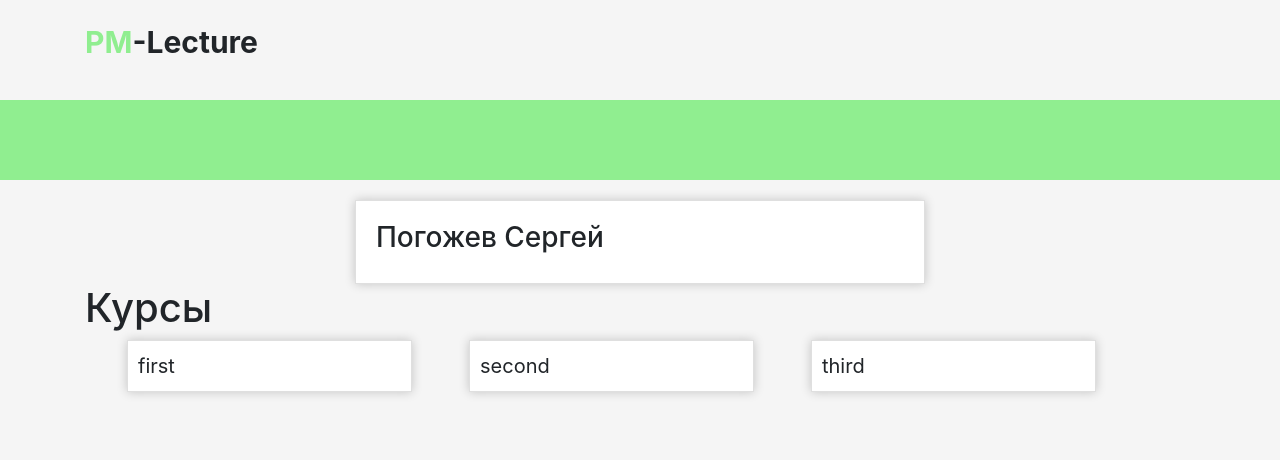
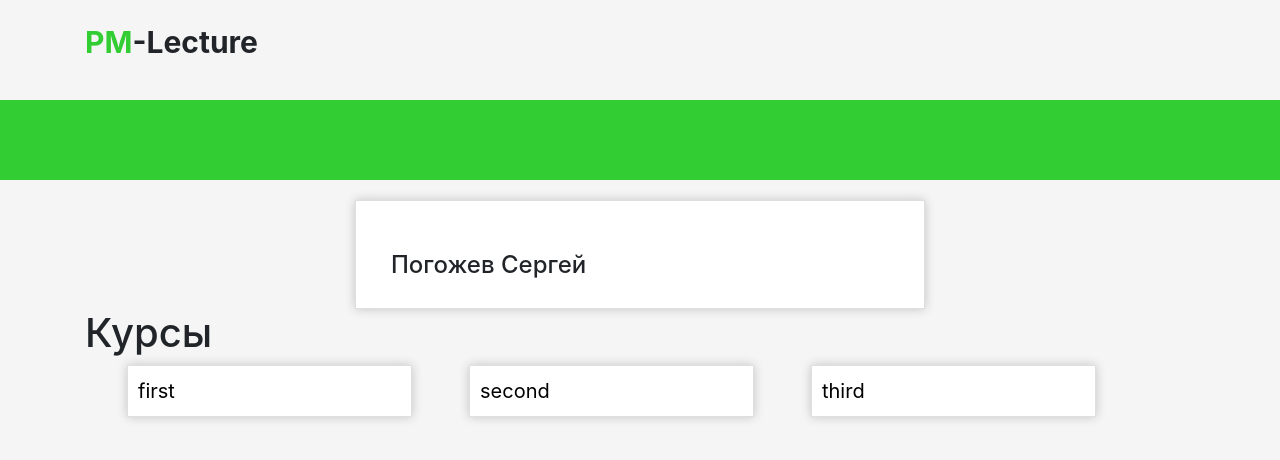
Before and after one commit to MenacingDwarf/SocialHack, a Django app: page /front/ in a window 1280 px wide. Shown: the top 460 px of the page. Run offline with Django 3.2, Linux system fonts and the light colour scheme; some libraries are stand-ins or nearby versions.

Commit message:
Teacher profile

```diff
--- a/database/models.py
+++ b/database/models.py
@@ -5,6 +5,7 @@ from django.contrib.auth.models import User
 class Student(models.Model):
     user = models.ForeignKey(User, models.CASCADE, default=1)
     name = models.CharField(max_length=30, blank=True)
+    ava = models.CharField(max_length=100, default="https://cdn.pixabay.com/photo/2014/04/02/10/25/man-303792__340.png")
     second_name = models.CharField(max_length=30, blank=True)
 
     def __str__(self):
@@ -14,6 +15,7 @@ class Student(models.Model):
 class Teacher(models.Model):
     user = models.ForeignKey(User, models.CASCADE)
     name = models.CharField(max_length=30)
+    ava = models.CharField(max_length=100, default="https://cdn.pixabay.com/photo/2014/04/02/10/25/man-303792__340.png")
     second_name = models.CharField(max_length=30)
 
     def __str__(self):
--- a/frontApp/static/style.css
+++ b/frontApp/static/style.css
@@ -16,12 +16,12 @@ body {
     margin-bottom: 40px;
 }
 .green {
-    color: lightgreen;
+    color: limegreen;
 }
 .panel {
     width: 100%;
     height: 10vh;
-    background-color: lightgreen;
+    background-color: limegreen;
 }
 .card {
     background-color: white;
@@ -33,6 +33,9 @@ body {
     padding: 20px;
     margin: auto;
 }
+.col-3 > img {
+    width: 100%;
+}
 .course-card {
     width: 25%;
     height: 30%;
@@ -40,5 +43,12 @@ body {
     max-height: 30%;
     padding: 10px;
     margin-left: 5%;
+    text-decoration: none;
+    color: black;
     margin-bottom: 5%;
 }
+.course-card:hover {
+    cursor: pointer;
+    text-decoration: none;
+    color: gray;
+}
--- a/frontApp/templates/frontApp/teacherProfile.html
+++ b/frontApp/templates/frontApp/teacherProfile.html
@@ -3,12 +3,15 @@
 {% block content %}
     <div class="container">
         <div class="row">
-            <div class="card teacher-card"><h3>{{ teacher.second_name }} {{ teacher.name }}</h3></div>
+            <div class="card teacher-card row">
+                <div class="col-3"><img src="{{ teacher.ava }}"></div>
+                <div class="col-9"><h4>{{ teacher.second_name }} {{ teacher.name }}</h4></div>
+            </div>
         </div>
         <h1>Курсы</h1>
         <div class="row">
             {% for course in courses %}
-                <div class="card course-card">{{ course.title }}</div>
+                <a class="card course-card" href="/courses/{{ course.id }}">{{ course.title }}</a>
             {% endfor %}
         </div>
     </div>
--- a/start/views.py
+++ b/start/views.py
@@ -19,7 +19,7 @@ def home(request):
     else:
         teacher = Teacher.objects.get(user=user)
         course = Course.objects.all().filter(tutor=teacher)
-        return render(request, 'start/teacher.html', {'data': {'teacher': teacher, 'course': course}})
+        return render(request, 'frontApp/teacherProfile.html', {'teacher': teacher, 'courses': course})
 
 
 
```
